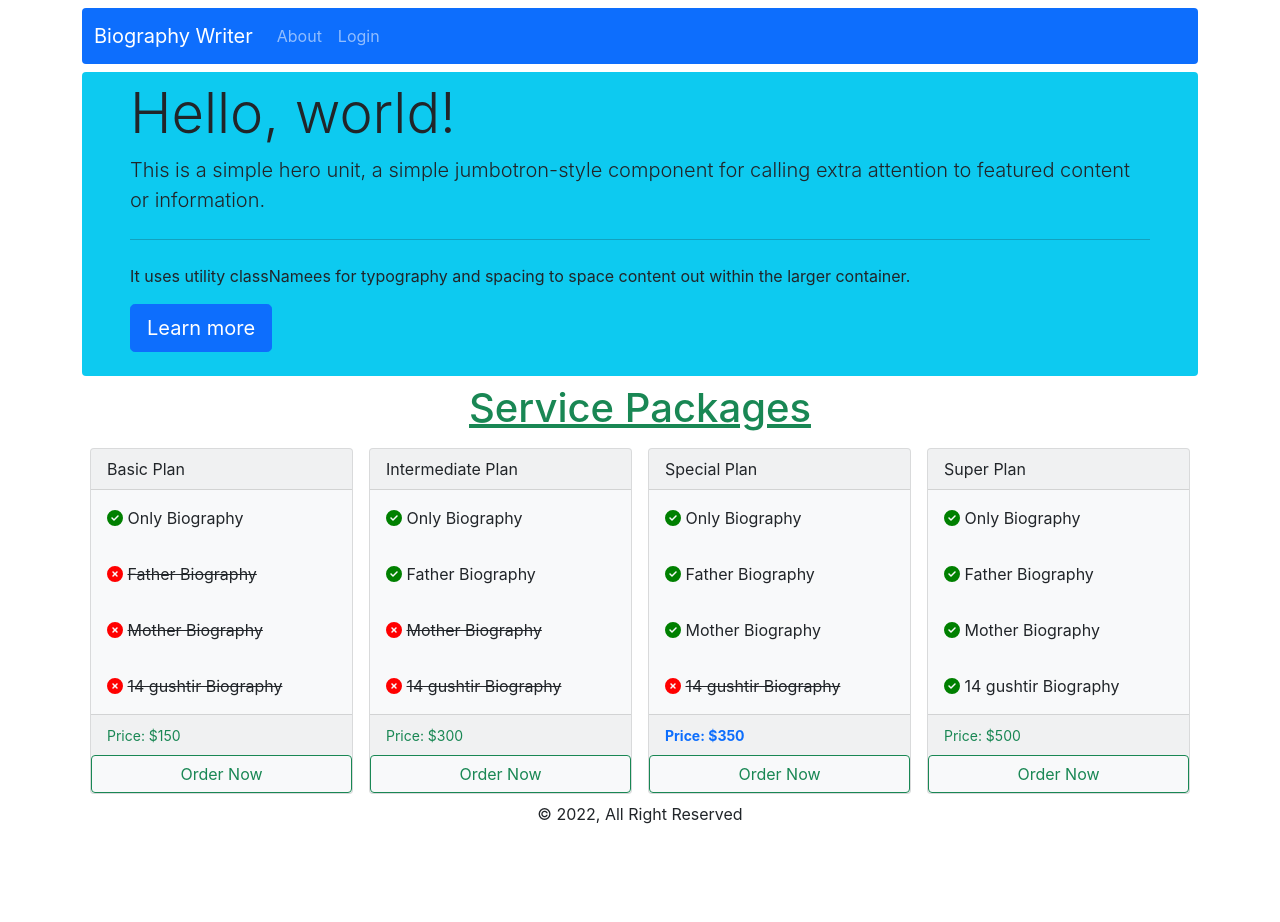
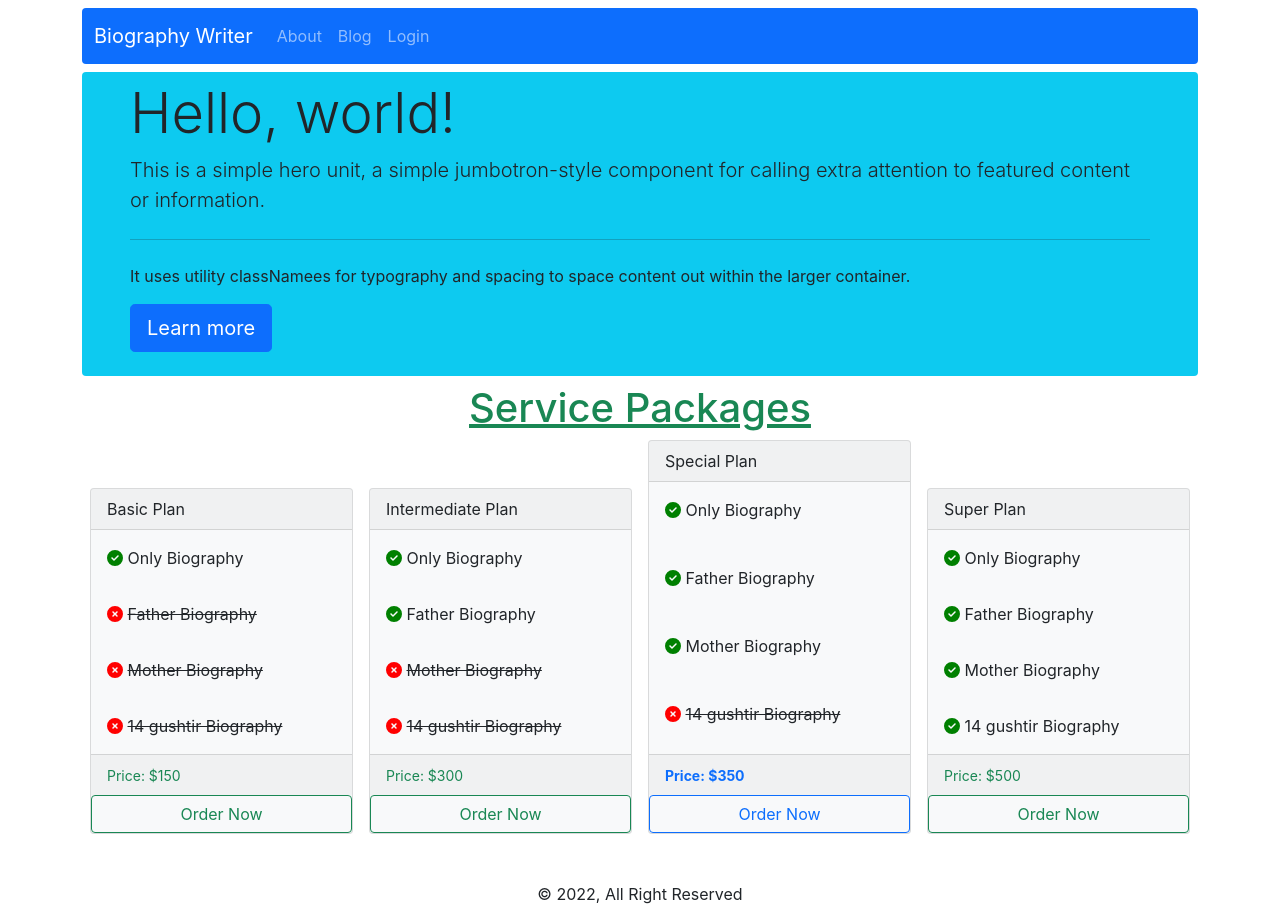
Before and after one commit to kmamun716/indipendent-service-provider, a React (Create React App) app: page / in a window 1280 px wide. Before the commit the page ends 842 px from the top, so only its background shows below. Built offline with nearby package versions, Linux system fonts and the light colour scheme; no server answers.

Commit message:
about added

```diff
--- a/src/App.js
+++ b/src/App.js
@@ -4,6 +4,7 @@ import Footer from './components/Footer/Footer';
 import Header from './components/Header/Header';
 import PrivateRoute from './components/PrivateRoute/PrivateRoute';
 import About from './pages/About/About';
+import Blogs from './pages/Blogs/Blogs';
 import Checkout from './pages/Checkout/Checkout';
 import Home from './pages/Home/Home';
 import Login from './pages/Login/Login';
@@ -16,9 +17,10 @@ function App() {
       <Header/>
       <Routes>
         <Route path='/' element={<Home/>} />
-        <Route path='/about-us' element={<About/>} />
+        <Route path='/about-me' element={<About/>} />
         <Route path='/login' element={<Login/>} />
         <Route path='/register' element={<Register/>} />
+        <Route path='/blog' element={<Blogs/>} />
         <Route path='/checkout' element={<PrivateRoute><Checkout/></PrivateRoute>} />
         <Route path='*' element={<NotFound/>} />
       </Routes>
--- a/src/components/Header/Header.js
+++ b/src/components/Header/Header.js
@@ -15,8 +15,11 @@ const Header = () => {
                         <Navbar.Brand>Biography Writer</Navbar.Brand>
                     </LinkContainer>
                     <Nav className="me-auto">
-                        <LinkContainer to='/about-us'>
+                        <LinkContainer to='/about-me'>
                             <Nav.Link>About</Nav.Link>
+                        </LinkContainer>
+                        <LinkContainer to='/blog'>
+                            <Nav.Link>Blog</Nav.Link>
                         </LinkContainer>
                         {
                             user ? <Nav.Link onClick={()=>signOut(auth)}>Log Out</Nav.Link> :
--- a/src/components/Home/Card/Card.js
+++ b/src/components/Home/Card/Card.js
@@ -13,7 +13,7 @@ const CardSection = ({cardItem}) => {
                 key='light'
                 text='dark'
                 style={{ width: '18rem' }}
-                className="m-2"
+                className={title.includes("Special")?"mx-2 mb-5":"mx-2 my-5"}
             >
                 <Card.Header>{title}</Card.Header>
                 {
@@ -26,7 +26,7 @@ const CardSection = ({cardItem}) => {
                 <Card.Footer>
                     <small className={ title.includes("Special") ? "fw-bold text-primary" : "text-success" }>Price: ${price}</small>
                 </Card.Footer>
-                <Button variant='outline-success' onClick={()=>navigate('/checkout',{item: {"hello":"yes"} })} >Order Now</Button>
+                <Button variant={title.includes("Special")?'outline-primary':'outline-success'} onClick={()=>navigate('/checkout',{item: {"hello":"yes"} })} >Order Now</Button>
             </Card>
         </>
     );
--- a/src/pages/About/About.js
+++ b/src/pages/About/About.js
@@ -1,8 +1,10 @@
 
 const About = () => {
     return (
-        <div>
-            about us
+        <div className="mx-auto my-1">
+            <img src="https://lh3.googleusercontent.com/a-/AOh14Ghjc6DDBXgbwOh7Vf_dfp180582kTqtRtnWuZYcrA=s360-p-rw-no" alt="" />
+            <p>Kazi Mamun</p>
+            <strong>Goal: Become a successfull Web Developer</strong>
         </div>
     );
 };
--- /dev/null
+++ b/src/pages/Blogs/Blogs.js
@@ -0,0 +1,13 @@
+
+const Blogs = () => {
+    //difference between authentication and authorization
+    //why we using firebase? what other option to impliment authenticaiton
+    //other service of firebase
+    return (
+        <div>
+
+        </div>
+    );
+};
+
+export default Blogs;
--- a/src/pages/Login/Login.js
+++ b/src/pages/Login/Login.js
@@ -1,6 +1,6 @@
 import { useState } from "react";
 import { Button, Form } from "react-bootstrap";
-import { useAuthState, useSignInWithEmailAndPassword } from "react-firebase-hooks/auth";
+import { useAuthState, useSignInWithEmailAndPassword, useSignInWithGoogle } from "react-firebase-hooks/auth";
 import { Link, useLocation, useNavigate } from "react-router-dom";
 import auth from "../../firebase.config";
 
@@ -13,6 +13,7 @@ const Login = () => {
         signInWithEmailAndPassword,
         user
     ] = useSignInWithEmailAndPassword(auth);
+    const [signInWithGoogle, error] = useSignInWithGoogle(auth);
     const [user1] = useAuthState(auth);
     const handleChange=e=>{
         setLoggedUser({
@@ -48,6 +49,7 @@ const Login = () => {
                 </Button>
             </Form>
             <p className="my-2">Not Have Any Account? <Link to="/register">Register Here</Link></p>
+            <Button variant="info" onClick={()=>signInWithGoogle()}> <img src="https://mpng.subpng.com/20180803/vob/kisspng-clip-art-google-logo-computer-icons-vector-graphic-google-icons-download-for-free-in-png-and-svg-5b650f9ebb3371.3188325515333497907668.jpg" alt="sign in with google" className="img-fluid img-thumbnail" width="30px"/> Sign In With Google</Button>
         </div>
     );
 };
```
